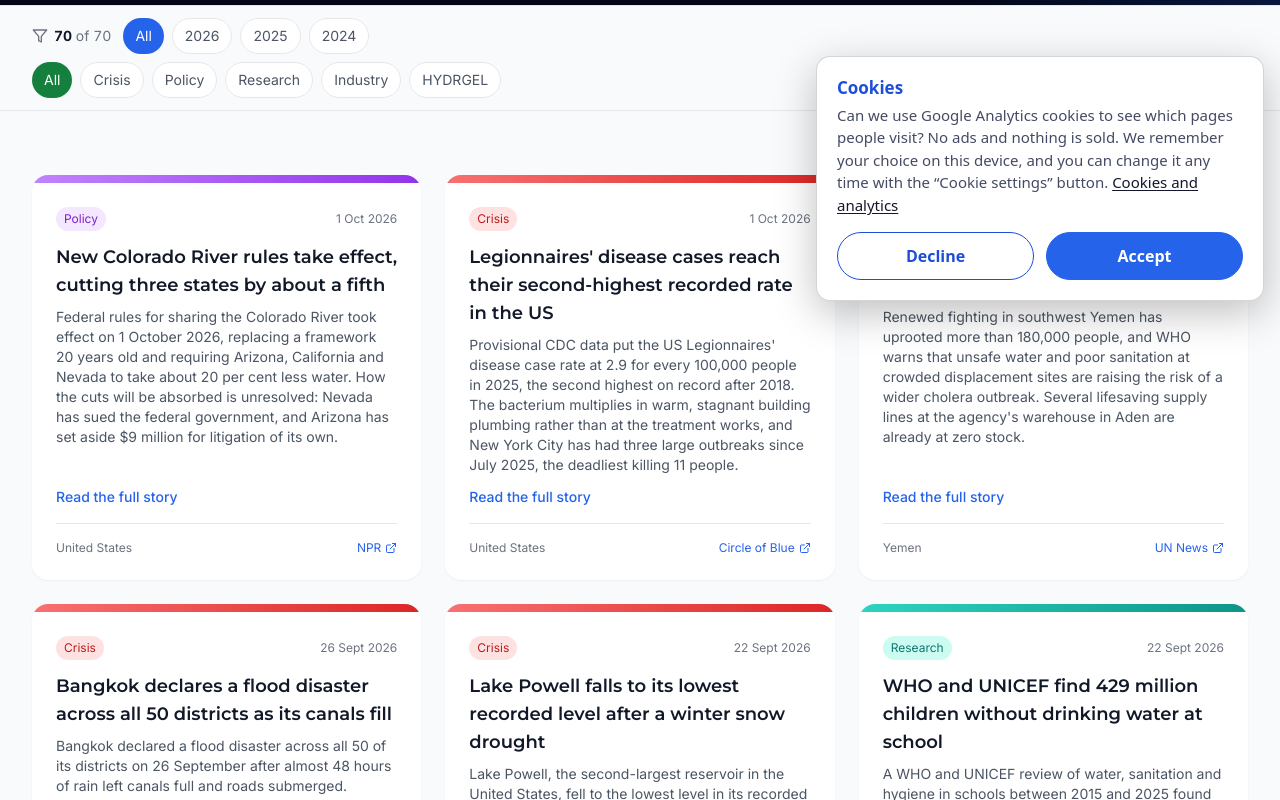
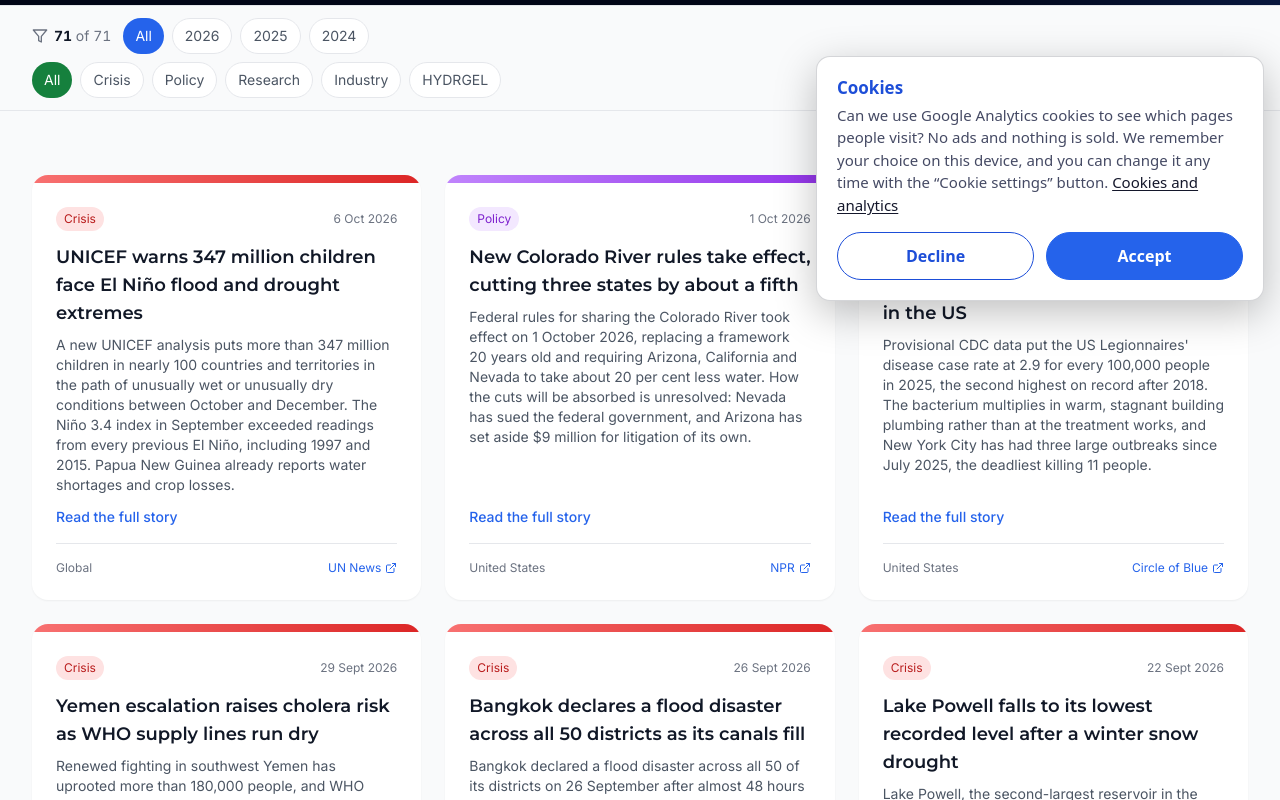
Before and after one commit to CLIFTONFLACK/hydrgel, a React (Vite) app: page /news in a window 1280 px wide. Shown: the part 483-1283 px from the top of the page. Built offline with nearby package versions, Linux system fonts and the light colour scheme; no server answers.

Commit message:
Add newsroom item: UNICEF warns 347 million children face El Niño flood and drought extremes
Co-Authored-By: Claude Opus 5 <noreply@anthropic.com>
Claude-Session: https://claude.ai/code/session_01A2sfFadVMtGbNNcuPCtBQE

```diff
--- a/src/data/news.ts
+++ b/src/data/news.ts
@@ -817,6 +817,17 @@ export const NEWS: NewsItem[] = [
     source: 'NPR',
     url: 'https://www.npr.org/2026/10/01/nx-s1-5980083/new-rules-for-sharing-the-colorado-river-start-today',
   },
+  {
+    id: '2026-10-06-unicef-el-nino-347-million-children',
+    date: '2026-10-06',
+    title: 'UNICEF warns 347 million children face El Niño flood and drought extremes',
+    summary:
+      'A new UNICEF analysis puts more than 347 million children in nearly 100 countries and territories in the path of unusually wet or unusually dry conditions between October and December. The Niño 3.4 index in September exceeded readings from every previous El Niño, including 1997 and 2015. Papua New Guinea already reports water shortages and crop losses.',
+    category: 'Crisis',
+    region: 'Global',
+    source: 'UN News',
+    url: 'https://news.un.org/en/story/2026/10/1168537',
+  },
 ]
 
 /**
--- a/src/data/stories.ts
+++ b/src/data/stories.ts
@@ -644,4 +644,13 @@ export const STORIES: Record<string, string[]> = {
     'Underneath the dispute is a mismatch of timescales. An allocation is a legal construct laid over a physical quantity: entitlements can be negotiated, traded and litigated, while the flow in the channel cannot. When the two diverge far enough, the correction comes out of somebody\'s supply, and the machinery for deciding whose moves more slowly than the hydrology it tracks. Twenty years passed under rules written for a fuller river.',
     'Why it matters to us: nothing we make is relevant to an allocation dispute, and the households at the end of these cuts will go on receiving treated water from functioning utilities. What the case shows is the lead time of centralised supply. Reallocating this river took two decades of rules and years of failed talks, and now faces years of litigation, while the shortage arrived faster. Point-of-need purification adds no water to a basin and is no response to scarcity at this scale. Its use is the narrower case where a system planned on one set of assumptions stops delivering, and people need something that works on whatever water is in front of them.',
   ],
+
+  '2026-10-06-unicef-el-nino-347-million-children': [
+    'UNICEF published an analysis estimating that more than 347 million children in nearly 100 countries and territories could be exposed to unusually wet or unusually dry conditions between October and December 2026, under an El Niño forecast to rank among the strongest on record. Executive Director Catherine Russell said the pattern can mean displacement, malnutrition, water shortages and disease outbreaks for children.',
+    'Papua New Guinea shows what the forecast looks like on arrival. El Niño conditions have been present there since mid-2026 and are expected to peak between October and December. The government declared the event in June, set up a dedicated task force and approved a $112 million supplementary budget. An estimated 1.2 million people need direct food relief, and water shortages, crop losses and dwindling food reserves are already reported.',
+    'The mechanism is redistribution rather than loss. El Niño shifts rainfall thousands of kilometres from the tropical Pacific, so a single ocean state leaves some regions short of water while others take heavier rain. In September the Niño 3.4 index of tropical Pacific sea surface temperatures exceeded readings from every previous El Niño event, including 1997 and 2015. Across the Greater Horn of Africa, wetter-than-normal conditions could raise the risk of river and flash flooding, spread waterborne diseases and disrupt schooling.',
+    'Both ends of that redistribution damage drinking water. Drought removes the source and concentrates people on fewer, poorer-quality points. Flooding leaves the source in place and contaminates it, overwhelming sanitation and carrying pathogens into supplies people still have to use. Where conflict and displacement are already present — Yemen, Sudan and Afghanistan among them — El Niño magnifies hunger and the difficulty of reaching services.',
+    'The timing is the sharpest part of the analysis. Papua New Guinea\'s worst agricultural effects are still weeks away and the exposure window runs to December, so most of this damage has not happened yet. UNICEF reports that every dollar put into disaster risk reduction can save up to fifteen in recovery costs, while under one per cent of humanitarian funding goes to anticipatory action.',
+    'Why it matters to us: this is still a forecast, the window in which pre-positioning is cheap. A signal this strong tells responders months ahead which districts will run short and which will flood, and purification that needs no grid, no plumbing and no vehicle access can be staged before roads close. Papua New Guinea is the case in point: remote terrain has complicated its past drought responses. We make no claim on the food relief dominating these appeals; what point-of-need treatment addresses is the narrower failure behind both the drought and the flood — people drawing on whatever source is left with nothing working between them and it.',
+  ],
 }
```
